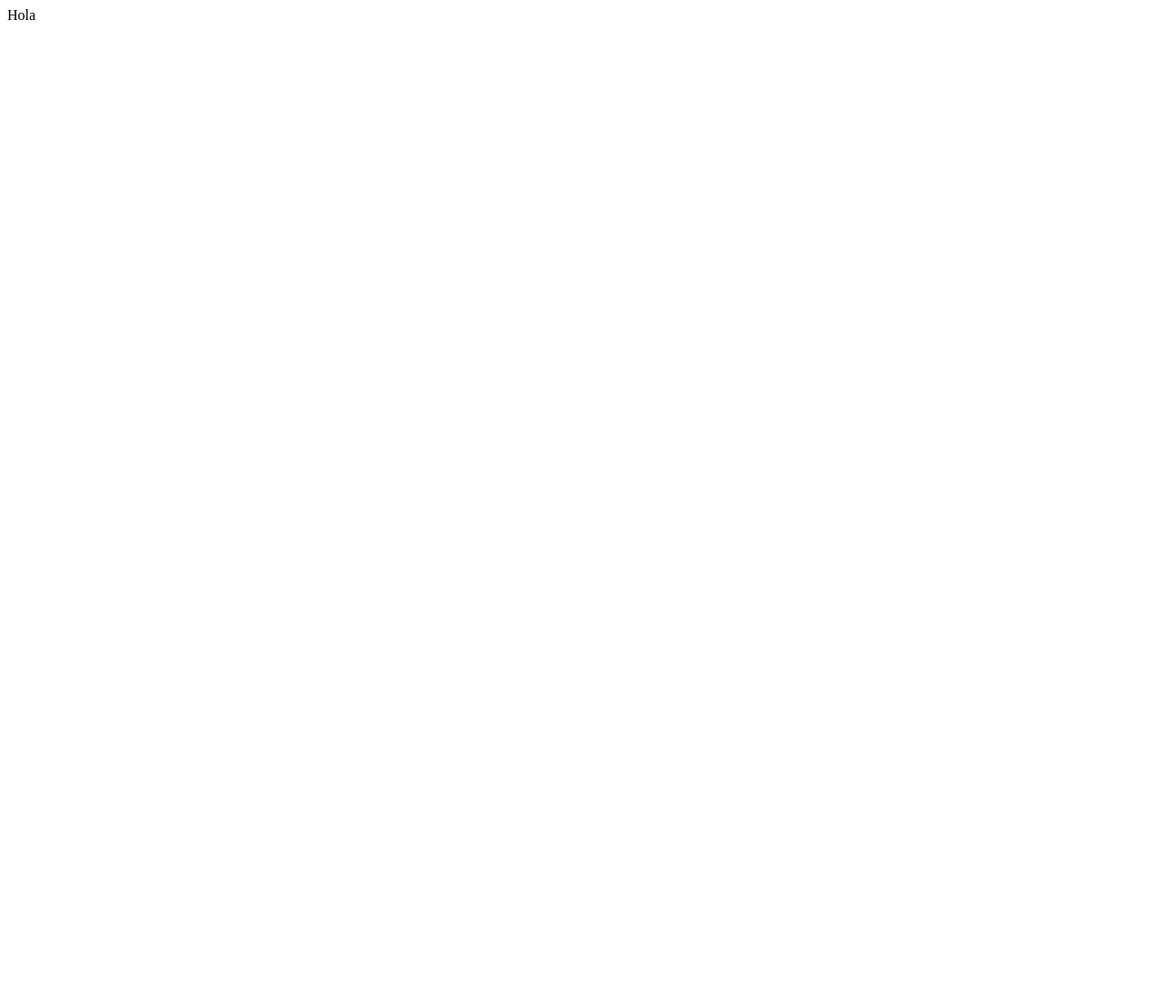
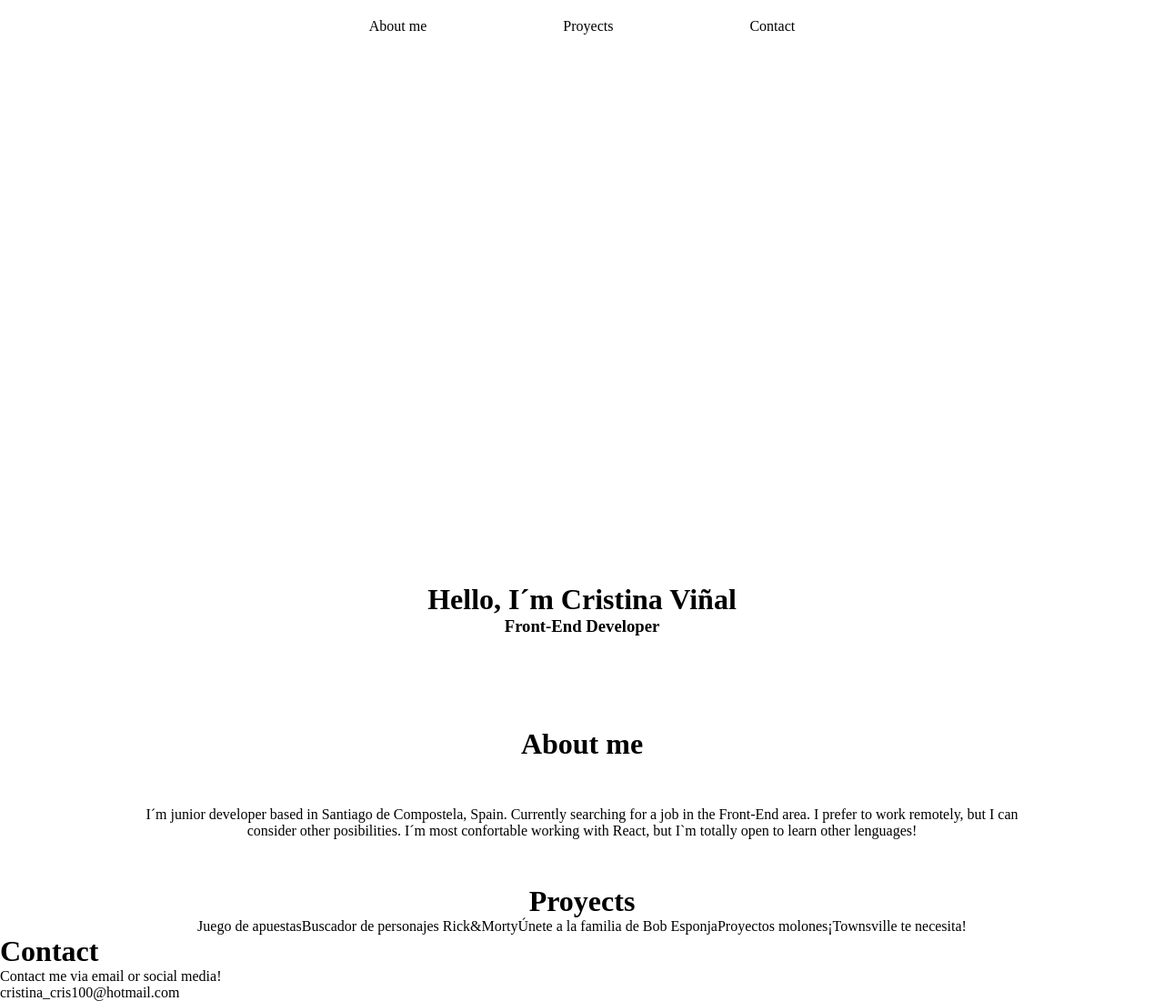
Before and after one commit to crisvdev/crisvdev.github.io, a plain HTML site: page index.html in a window 1280 px wide. Shown: the whole page at 91% size. Before the commit the page ends 800 px from the top, so only its background shows below. Drawn offline with Linux system fonts and the light colour scheme.

Commit message:
structure

```diff
--- a/index.html
+++ b/index.html
@@ -1 +1,67 @@
-Hola
+<!DOCTYPE html>
+<html lang="en">
+<head>
+    <meta charset="UTF-8">
+    <meta http-equiv="X-UA-Compatible" content="IE=edge">
+    <meta name="viewport" content="width=device-width, initial-scale=1.0">
+    <title>Crisvdev</title>
+    <link rel="stylesheet" href="style.css" />
+</head>
+<body>
+    <header class="presentation">
+    <div class="list">
+        <ul class="sections">
+            <li>About me</li>
+            <li>Proyects</li>
+            <li>Contact</li>
+        </ul>
+        <!--<img src="" alt="Cristina">-->
+    </div>
+        <div class="hello">
+            <h1>Hello, I´m Cristina Viñal</h1>
+            <h3>Front-End Developer</h3>
+        </div>
+
+
+    </header>
+    <main>
+        <div class="about">
+            <h1>About me</h1>
+            <p class="about-resume">I´m junior developer based in Santiago de Compostela, Spain. Currently searching for a job in the Front-End area. I prefer to work remotely, but I can consider other posibilities. I´m most confortable working with React, but I`m totally open to learn other lenguages!</p>
+        </div>
+        <div class="proyects">
+            <h1>Proyects</h1>
+            <ul class="each-proyect">
+                <li>
+                    <a href="https://crisvdev.github.io/modulo-2-evaluacion-intermedia-crisvdev/"></a>
+                    <p>Juego de apuestas</p>
+                </li>
+                <li>
+                    <a href="http://crisvdev.github.io/modulo-3-evaluacion-final-crisvdev/"></a>
+                    <p>Buscador de personajes Rick&Morty</p>
+                </li>
+                <li>
+                    <a href="http://beta.adalab.es/project-promo-t-module-2-team-1/"></a>
+                    <p>Únete a la familia de Bob Esponja</p>
+                </li>
+                <li>
+                    <a href="http://beta.adalab.es/project-promo-t-module-3-team-4/"></a>
+                    <p>Proyectos molones</p>
+                </li>
+                <li>
+                    <a href="https://github.com/crisvdev/project-promo-t-module-4-team-4"></a>
+                    <p>¡Townsville te necesita!</p>
+                </li>
+            </ul>
+        </div>
+        <div>
+            <h1>Contact</h1>
+            <p>Contact me via email or social media!</p>
+            <a></a>
+            <p>cristina_cris100@hotmail.com</p>
+        </div>
+
+    </main>
+    <footer></footer>
+</body>
+</html>
--- /dev/null
+++ b/style.css
@@ -0,0 +1,56 @@
+* {
+    box-sizing: border-box;
+    margin: 0;
+    padding: 0;
+}
+
+.presentation{
+    height: 100vh;
+    display: flex;
+    flex-direction: column;
+    justify-content: space-between;
+}
+
+.hello{
+    display:flex;
+    flex-direction: column;
+
+    justify-content: center;
+    align-items: center;
+    margin-bottom: 100px;
+
+}
+
+.list{
+    display: flex;
+    justify-content: center;
+}
+
+.sections{
+    position:fixed;
+    list-style: none;
+    display:flex;
+    justify-content:center;
+    margin-top: 20px;
+    gap:150px;
+
+}
+
+.about,.proyects{
+    display:flex;
+    flex-direction: column;
+    justify-content: center;
+    align-items: center;
+}
+
+.about-resume{
+    text-align: center;
+    padding:50px 150px 50px 150px;
+}
+
+.each-proyect{
+    list-style: none;
+    display:flex;
+    flex-direction: row;
+
+}
```
